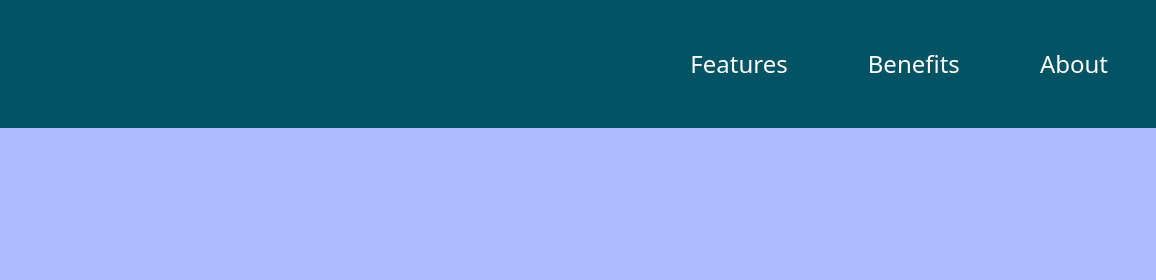
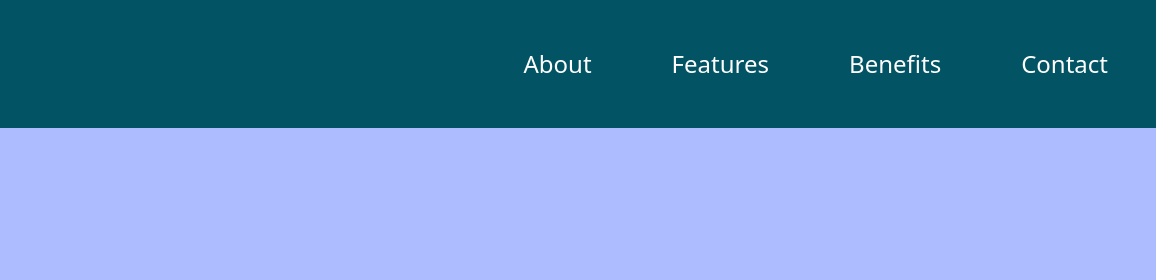
Before and after one commit to mahesh-1981/sepoylabs, a website: page dist/index.html in a window 1280 px wide. Shown: the top 280 px of the page, 124-1280 px from the left. Drawn offline with Linux system fonts and the light colour scheme.

Commit message:
added about section in navbar

```diff
--- a/dist/index.html
+++ b/dist/index.html
@@ -13,9 +13,10 @@
             <img src="./assests/logo.png" alt="">
             <div class="flex items-center">
                 <ul class="flex">
+                    <li><a class="p-8  rounded-xl m-2 text-white hover:underline text-2xl" href="#features">About</a></li>
                     <li><a class="p-8  rounded-xl m-2 text-white hover:underline text-2xl" href="#features">Features</a></li>
                     <li><a class="p-8  rounded-xl m-2 text-white hover:underline text-2xl" href="#benefits">Benefits</a></li>
-                    <li><a class="p-8  rounded-xl m-2 text-white hover:underline text-2xl" href="#about">About</a></li>
+                    <li><a class="p-8  rounded-xl m-2 text-white hover:underline text-2xl" href="#about">Contact</a></li>
                 </ul>
             </div>
         </nav>
```
